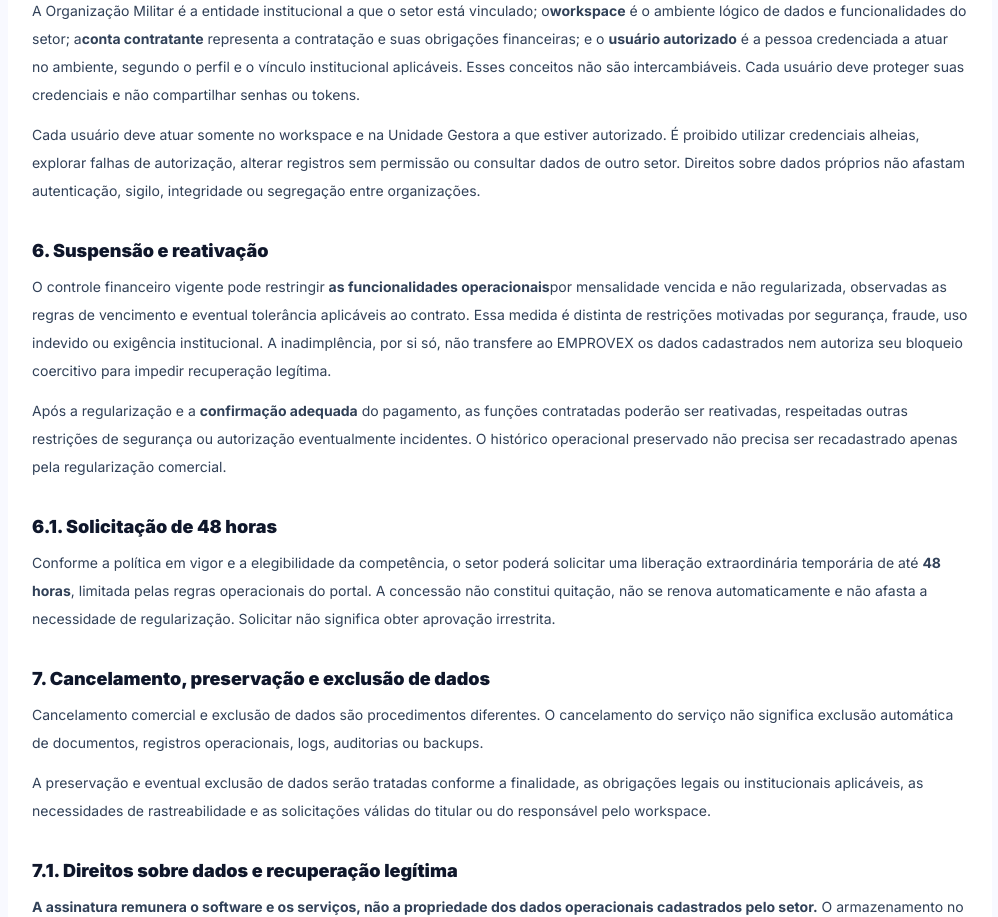
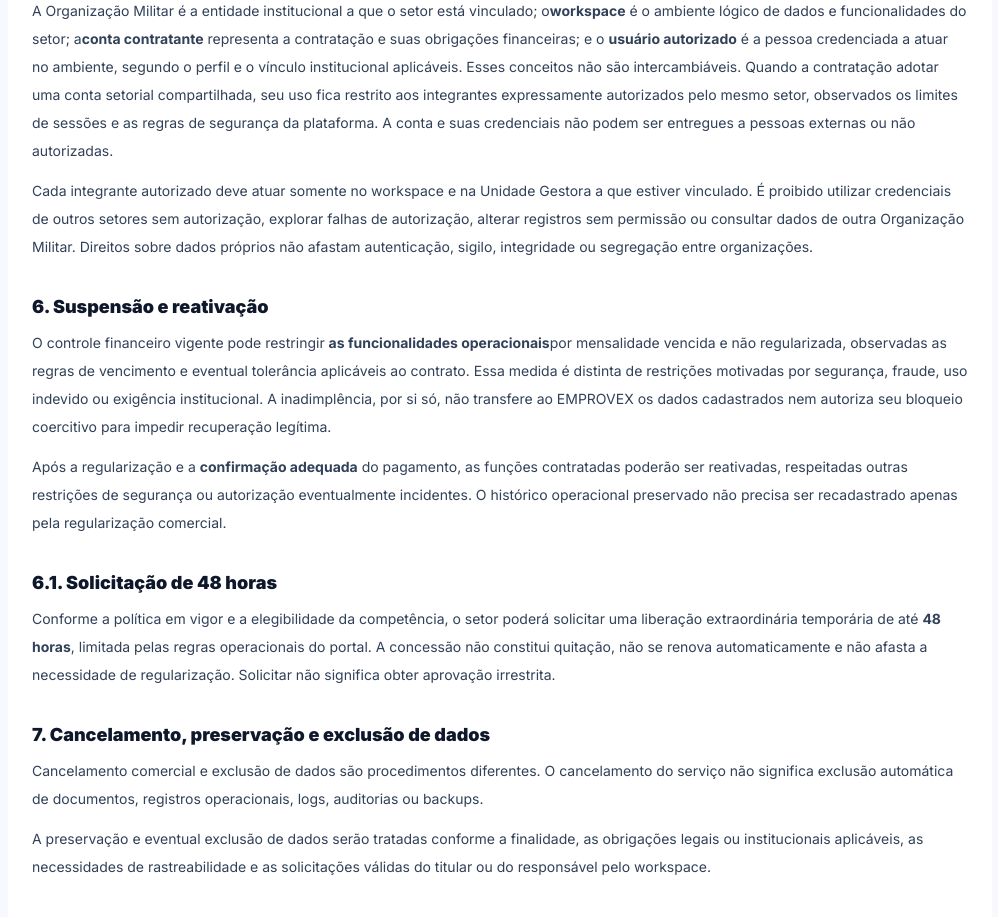
Before and after one commit to aprov-hgesm/Controles-de-Empenhos---Aprov, a Next.js app: page /terms in a window 1280 px wide. Shown: the part 2460-3377 px from the top of the page, without its empty margins (140-1138 px from the left). Built offline with nearby package versions, Linux system fonts and the light colour scheme.

Commit message:
docs(terms): align authorized shared sector login with billing without permitting external credential sharing

```diff
--- a/app/terms/page.tsx
+++ b/app/terms/page.tsx
@@ -161,12 +161,16 @@ export default function TermsPage() {
           <strong>conta contratante</strong> representa a contratação e suas obrigações financeiras;
           e o <strong>usuário autorizado</strong> é a pessoa credenciada a atuar no ambiente, segundo
           o perfil e o vínculo institucional aplicáveis. Esses conceitos não são intercambiáveis.
-          Cada usuário deve proteger suas credenciais e não compartilhar senhas ou tokens.
+          Quando a contratação adotar uma conta setorial compartilhada, seu uso fica
+          restrito aos integrantes expressamente autorizados pelo mesmo setor, observados
+          os limites de sessões e as regras de segurança da plataforma. A conta e suas
+          credenciais não podem ser entregues a pessoas externas ou não autorizadas.
         </p>
         <p>
-          Cada usuário deve atuar somente no workspace e na Unidade Gestora a que estiver autorizado.
-          É proibido utilizar credenciais alheias, explorar falhas de autorização, alterar registros sem
-          permissão ou consultar dados de outro setor. Direitos sobre dados próprios não afastam
+          Cada integrante autorizado deve atuar somente no workspace e na Unidade Gestora
+          a que estiver vinculado. É proibido utilizar credenciais de outros setores sem
+          autorização, explorar falhas de autorização, alterar registros sem permissão ou
+          consultar dados de outra Organização Militar. Direitos sobre dados próprios não afastam
           autenticação, sigilo, integridade ou segregação entre organizações.
         </p>
       </LegalSection>
```
